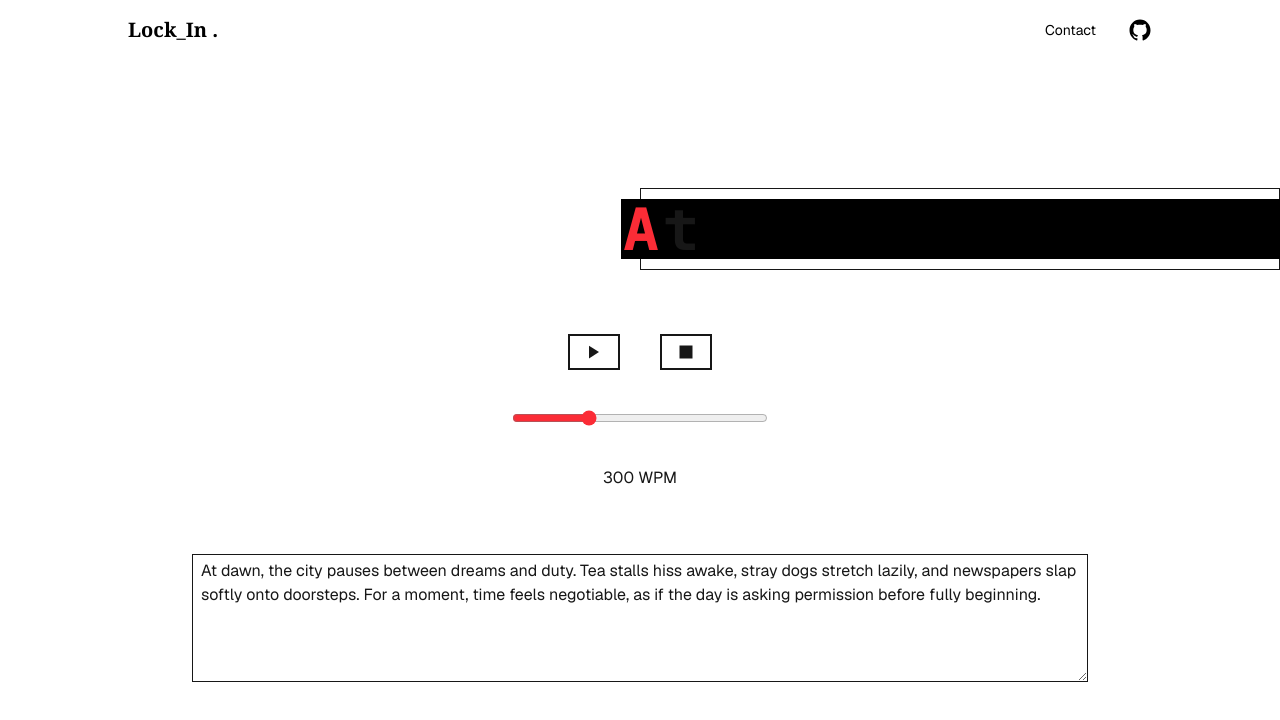
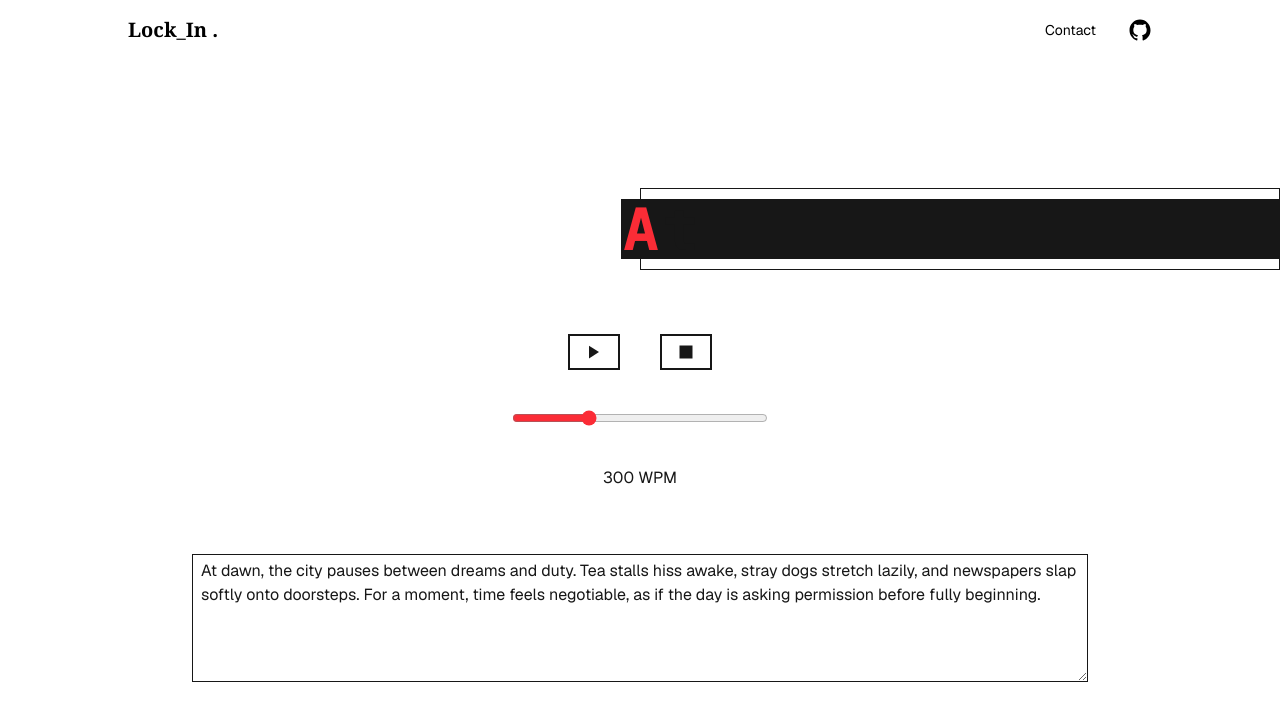
Before and after one commit to MayankRawat1424/Lock_In, a Next.js app: page / in a window 1280 px wide. Shown: the top 720 px of the page. Built offline with nearby package versions, Linux system fonts and the light colour scheme.

Commit message:
color fix

```diff
--- a/src/app/components/Display.jsx
+++ b/src/app/components/Display.jsx
@@ -79,7 +79,7 @@ const Display = ({ passage }) => {
       <div className="flex flex-col w-full overflow-x-hidden">
         <div className="font-bold lg:text-6xl text-4xl w-1/2 border py-10 relative ml-auto font-mono">
           <div
-            className="absolute top-1/2 -translate-y-1/2 w-screen bg-black"
+            className="absolute top-1/2 -translate-y-1/2 w-screen bg-neutral-900"
             style={{ transform: `translateX(-${offset(words[idx])}px)` }}
           >
             {highlight(words[idx])}
```
